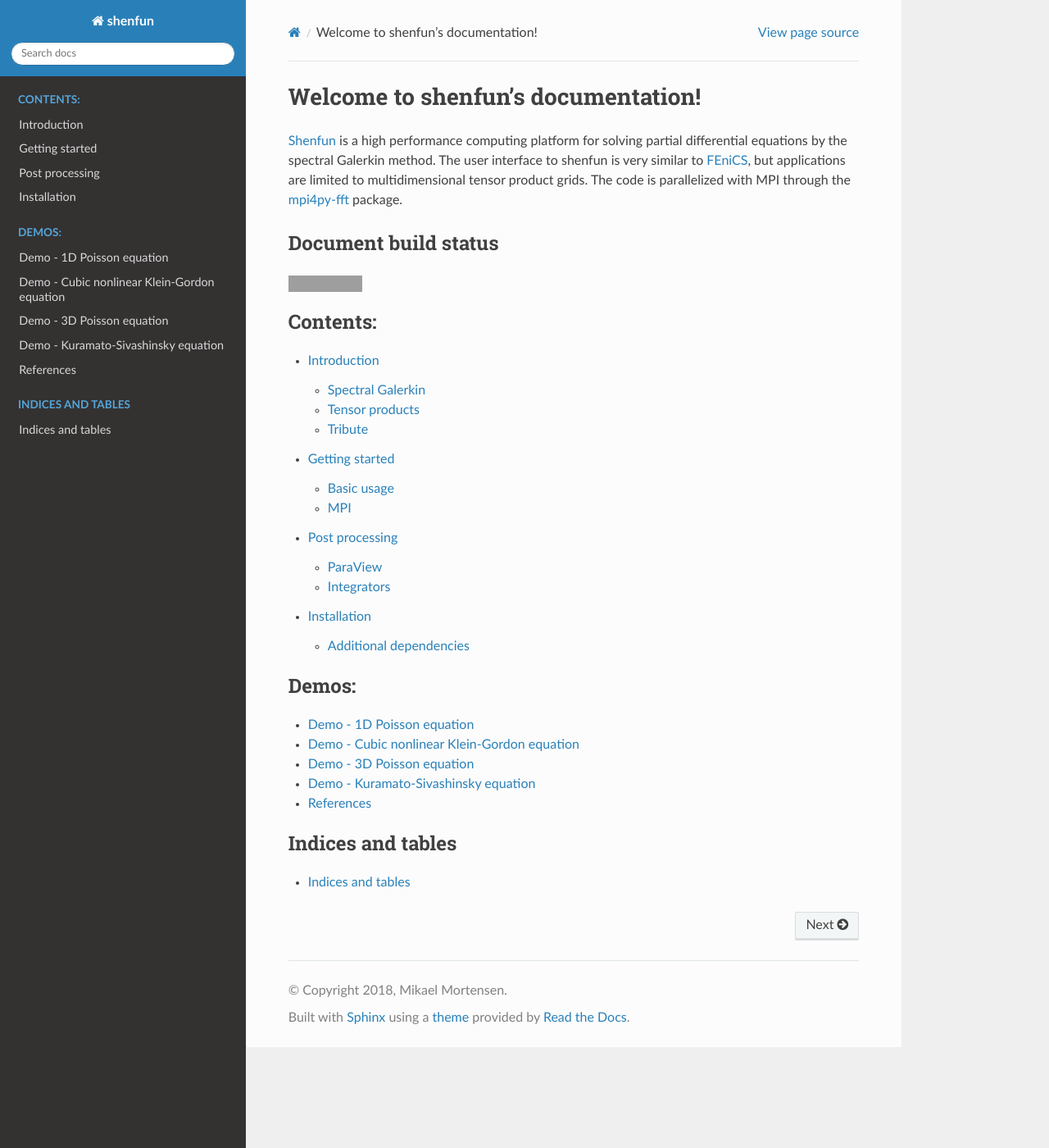
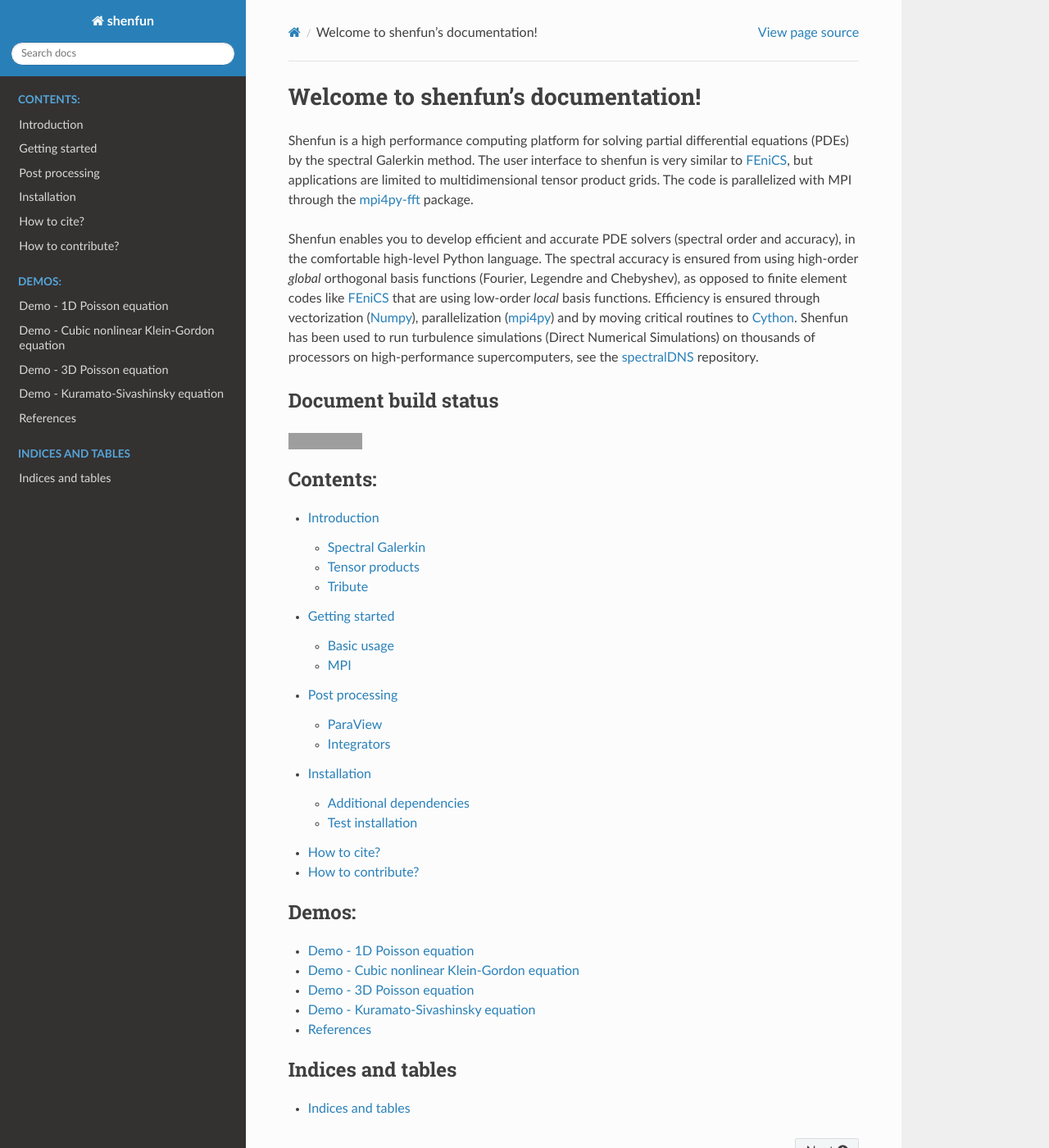
Before and after one commit to spectralDNS/shenfun, a Sphinx documentation site: the page built from docs/source/index.rst, in a window 1280 px wide and 1400 px high. Shown: the whole window at 82% size. Built offline with Sphinx 7.4.7 and the Read the Docs theme 2.0.0, drawn with Linux system fonts in a browser that asks for light colours; grey boxes are pictures that could not be loaded.

```diff
--- a/docs/source/index.rst
+++ b/docs/source/index.rst
@@ -6,12 +6,22 @@
 Welcome to shenfun's documentation!
 ===================================
 
-`Shenfun`_ is a high performance computing platform for solving partial
-differential equations by the spectral Galerkin method.
+Shenfun is a high performance computing platform for solving partial
+differential equations (PDEs) by the spectral Galerkin method.
 The user interface to shenfun is very similar to `FEniCS`_,
 but applications are limited to multidimensional tensor product grids.
-The code is parallelized with MPI through the `mpi4py-fft`_
-package.
+The code is parallelized with MPI through the `mpi4py-fft`_ package.
+
+Shenfun enables you to develop efficient and accurate PDE solvers
+(spectral order and accuracy), in the comfortable high-level Python
+language. The spectral accuracy is ensured from using high-order
+*global* orthogonal basis functions (Fourier, Legendre and Chebyshev),
+as opposed to finite element codes like `FEniCS`_ that are using low-order
+*local* basis functions. Efficiency is ensured through vectorization
+(`Numpy`_), parallelization (`mpi4py`_) and by moving critical routines to
+`Cython`_. Shenfun has been used to run turbulence simulations (Direct
+Numerical Simulations) on thousands of processors on high-performance
+supercomputers, see the `spectralDNS`_ repository.
 
 Document build status
 ---------------------
@@ -45,4 +57,8 @@ Document build status
 
 .. _shenfun: https:/github.com/spectralDNS/shenfun
 .. _mpi4py-fft: https://bitbucket.org/mpi4py/mpi4py-fft
+.. _mpi4py: https://bitbucket.org/mpi4py/mpi4py
 .. _Fenics: https://fenicsproject.org
+.. _Numpy: https:/www.numpy.org
+.. _Cython: https://cython.org
+.. _spectralDNS: https://github.com/spectralDNS/spectralDNS
--- a/docs/source/kleingordon.rst
+++ b/docs/source/kleingordon.rst
@@ -7,7 +7,7 @@ Demo - Cubic nonlinear Klein-Gordon equation
 %%%%%%%%%%%%%%%%%%%%%%%%%%%%%%%%%%%%%%%%%%%%
 
 :Authors: Mikael Mortensen (mikaem at math.uio.no)
-:Date: Nov 6, 2018
+:Date: Nov 12, 2018
 
 *Summary.* This is a demonstration of how the Python module `shenfun <https://github.com/spectralDNS/shenfun>`__ can be used to solve the time-dependent,
 nonlinear Klein-Gordon equation, in a triply periodic domain. The demo is implemented in
--- a/docs/source/kuramatosivashinsky.rst
+++ b/docs/source/kuramatosivashinsky.rst
@@ -7,7 +7,7 @@ Demo - Kuramato-Sivashinsky equation
 %%%%%%%%%%%%%%%%%%%%%%%%%%%%%%%%%%%%
 
 :Authors: Mikael Mortensen (mikaem at math.uio.no)
-:Date: Nov 6, 2018
+:Date: Nov 12, 2018
 
 *Summary.* This is a demonstration of how the Python module `shenfun <https://github.com/spectralDNS/shenfun>`__ can be used to solve the time-dependent,
 nonlinear Kuramato-Sivashinsky equation, in a doubly periodic domain. The demo is implemented in
--- a/docs/source/poisson.rst
+++ b/docs/source/poisson.rst
@@ -7,7 +7,7 @@ Demo - 1D Poisson equation
 %%%%%%%%%%%%%%%%%%%%%%%%%%
 
 :Authors: Mikael Mortensen (mikaem at math.uio.no)
-:Date: Nov 6, 2018
+:Date: Nov 12, 2018
 
 *Summary.* This is a demonstration of how the Python module `shenfun <https://github.com/spectralDNS/shenfun>`__ can be used to solve the Poisson
 equation with Dirichlet boundary conditions in one dimension. Spectral convergence, as shown in Figure :ref:`fig:ct0`, is demonstrated.
--- a/docs/source/poisson3d.rst
+++ b/docs/source/poisson3d.rst
@@ -7,7 +7,7 @@ Demo - 3D Poisson equation
 %%%%%%%%%%%%%%%%%%%%%%%%%%
 
 :Authors: Mikael Mortensen (mikaem at math.uio.no)
-:Date: Nov 6, 2018
+:Date: Nov 12, 2018
 
 *Summary.* This is a demonstration of how the Python module `shenfun <https://github.com/spectralDNS/shenfun>`__ can be used to solve a 3D Poisson
 equation in a 3D tensor product domain that has homogeneous Dirichlet boundary
```
Also changed, not shown: other parts of docs/source/index.rst (+2 -0 lines), docs/source/howtocite.rst (added, +19 -0 lines), docs/source/howtocontribute.rst (added, +17 -0 lines), docs/source/installation.rst (+19 -0 lines), 3 other files.
